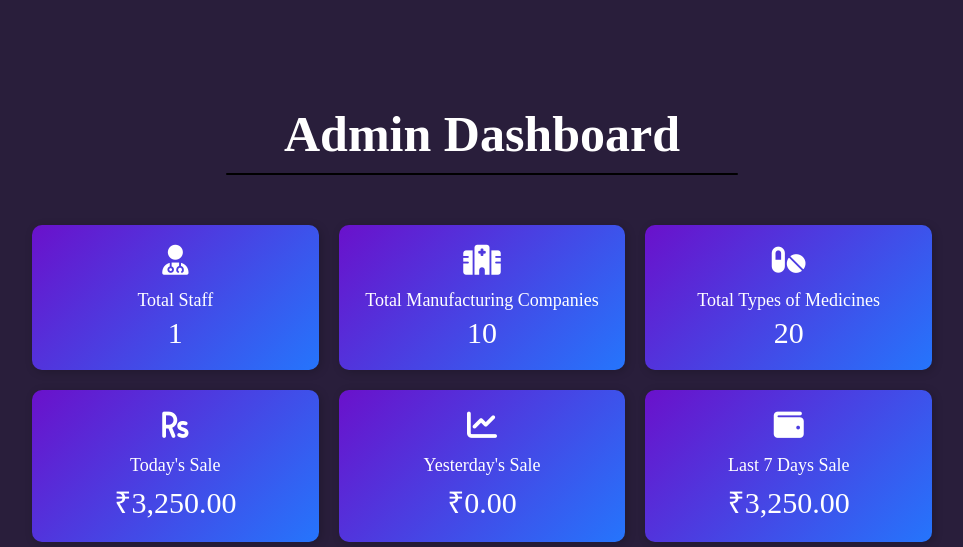
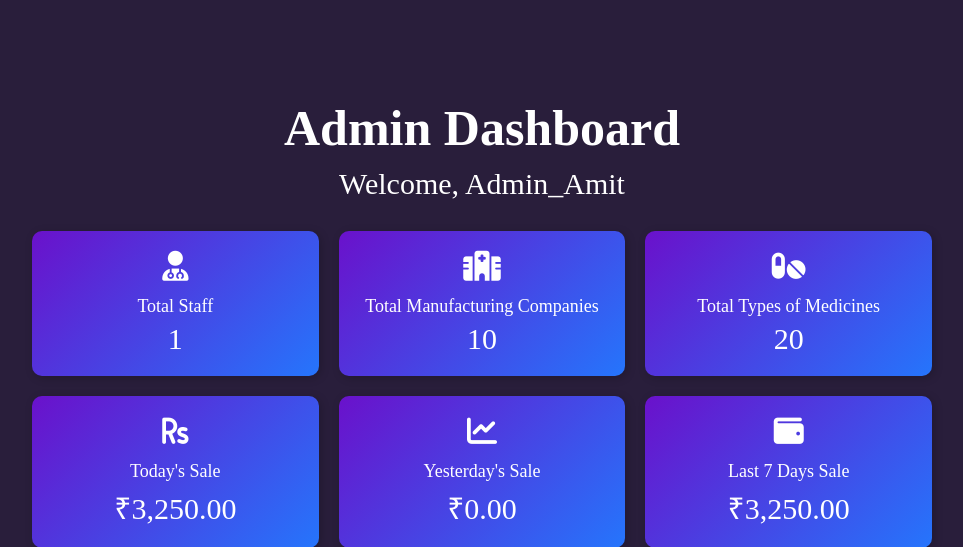
Before and after one commit to Darkbeast747474/Pharmacy_Web_App, a PHP site: page /dashboard.php in a window 1280 px wide. Shown: the top 547 px of the page, without its empty margins (158-1121 px from the left). Run offline with PHP 8.4, Linux system fonts and the light colour scheme; a user stored in the database is signed in; data comes from the database, SQL or seed files in the repository; some libraries are stand-ins or nearby versions; some web fonts are replaced.

Commit message:
Final Changes

```diff
--- a/dashboard.php
+++ b/dashboard.php
@@ -50,7 +50,7 @@ $total_sales = $total_sales_result->fetch_assoc()['total_sales'] ?? 0;
 
 <body>
     <h1>Admin Dashboard</h1>
-    <hr>
+    <h2 class="user_welcome">Welcome, <?php echo $_SESSION['username']; ?></h2>
 <div class="dashboard-container">
 <a href="staff_list.php">
     <div class="dashboard-card">
--- a/static/dashboard.css
+++ b/static/dashboard.css
@@ -28,13 +28,10 @@ h1 {
   margin-bottom: 10px;
 }
 
-hr {
-  width: 40%;
-  height: 2px;
-  background-color: #000;
-  border: none;
-  border-radius: 5px;
-  margin-bottom: 30px;
+.user_welcome{
+  color: white;
+  font-size: 30px;
+  margin-bottom: 10px;
 }
 
 .dashboard-container {
--- a/static/index.css
+++ b/static/index.css
@@ -60,12 +60,10 @@ h1 a{
   text-align: center;
   padding: 30px;
   border-radius: 10px;
-  background-color: rgba(0, 49, 109, 0.285);
   margin: auto;
   width: 500px;
   color: #fff;
   font-size: 20px;
-  backdrop-filter: blur(10px);
 }
 
 .Login_card p {
--- a/static/login.css
+++ b/static/login.css
@@ -37,13 +37,12 @@ body {
 
 .box {
     width: 420px;
-    height: 300px;
+    height: 320px;
     color: #fff;
     border-radius: 10px;
     padding: 40px 30px;
     backdrop-filter: blur(15px);
     box-shadow: 0px 0px 5px black;
-
 }
 
 .box h1 {
@@ -95,7 +94,6 @@ body {
     left: 35%;
     width: 30%;
     height: 45px;
-
     background-color: #1e71cf;
     border: none;
     outline: none;
@@ -116,7 +114,6 @@ body {
     top: 10px;
     color: white;
     font-size: 60px;
-
     font-size: 36px;
     text-align: center;
     font-family: "Montserrat", serif;
```
